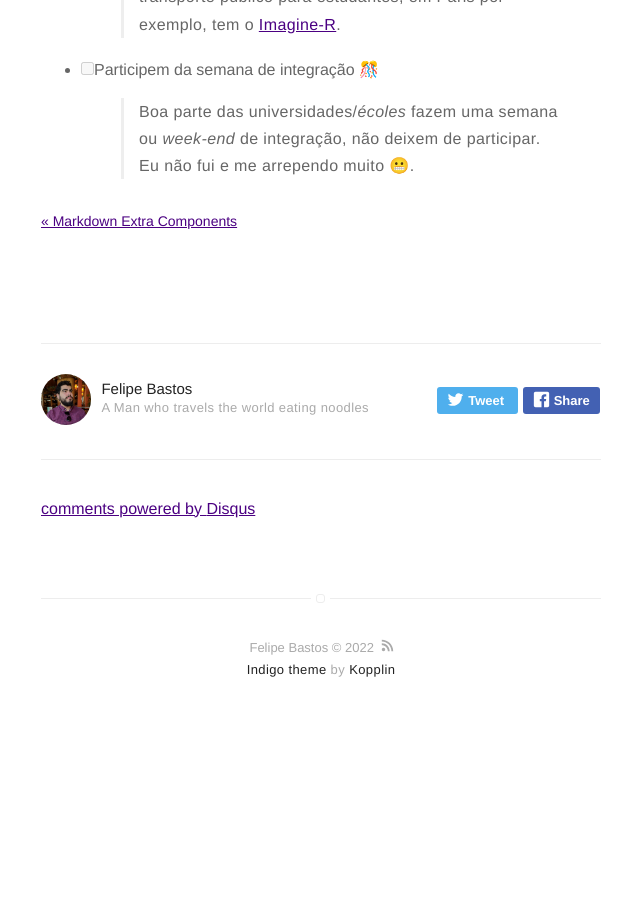
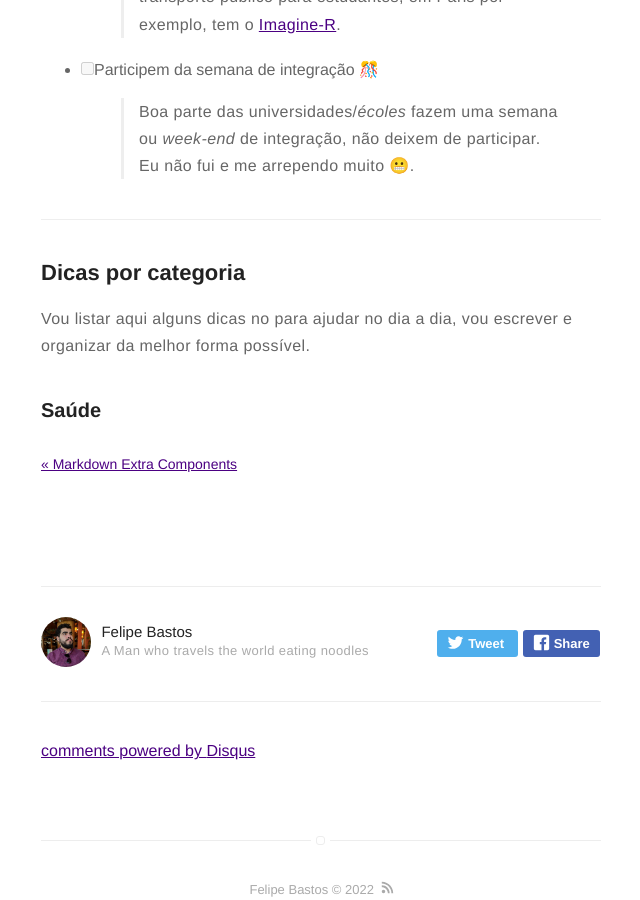
Before and after one commit to felipebastosb/felipebastosb.github.io, a Jekyll site: the page built from _posts/2022-08-01-dicas-para-os-nouveaux-partants.markdown, in a window 1280 px wide and 900 px high, scrolled down 3180 px. Shown: the whole window, without its empty margins (319-959 px from the left). Built offline with Jekyll 4.4.1, drawn with Linux system fonts in a browser that asks for light colours; emoji names are drawn with the system emoji font; comment, search, counter and statistics services are not loaded; before the commit the page ends 3921 px from its top, so only the background shows below that; some of the changed text lies outside the part shown.

Commit message:
Inicio dicas por cagoria

```diff
--- a/_posts/2022-08-01-dicas-para-os-nouveaux-partants.markdown
+++ b/_posts/2022-08-01-dicas-para-os-nouveaux-partants.markdown
@@ -72,3 +72,11 @@ Alguns procedimentos que acredito que devem ser feitos o mais breve possível de
     > Na maioria das cidades existe a opção de planos de transporte publico para estudantes, em Paris por exemplo, tem o [Imagine-R](https://www.iledefrance-mobilites.fr/imagine-r).
 - [ ] Participem da semana de integração :confetti_ball:
     > Boa parte das universidades/_écoles_ fazem uma semana ou _week-end_ de integração, não deixem de participar. Eu não fui e me arrependo muito :grimacing:.
+
+---
+
+## Dicas por categoria
+
+Vou listar aqui alguns dicas no para ajudar no dia a dia, vou escrever e organizar da melhor forma possível.
+
+### Saúde
```
Also changed, not shown: other parts of _posts/2022-08-01-dicas-para-os-nouveaux-partants.markdown (+1 -1 lines).
